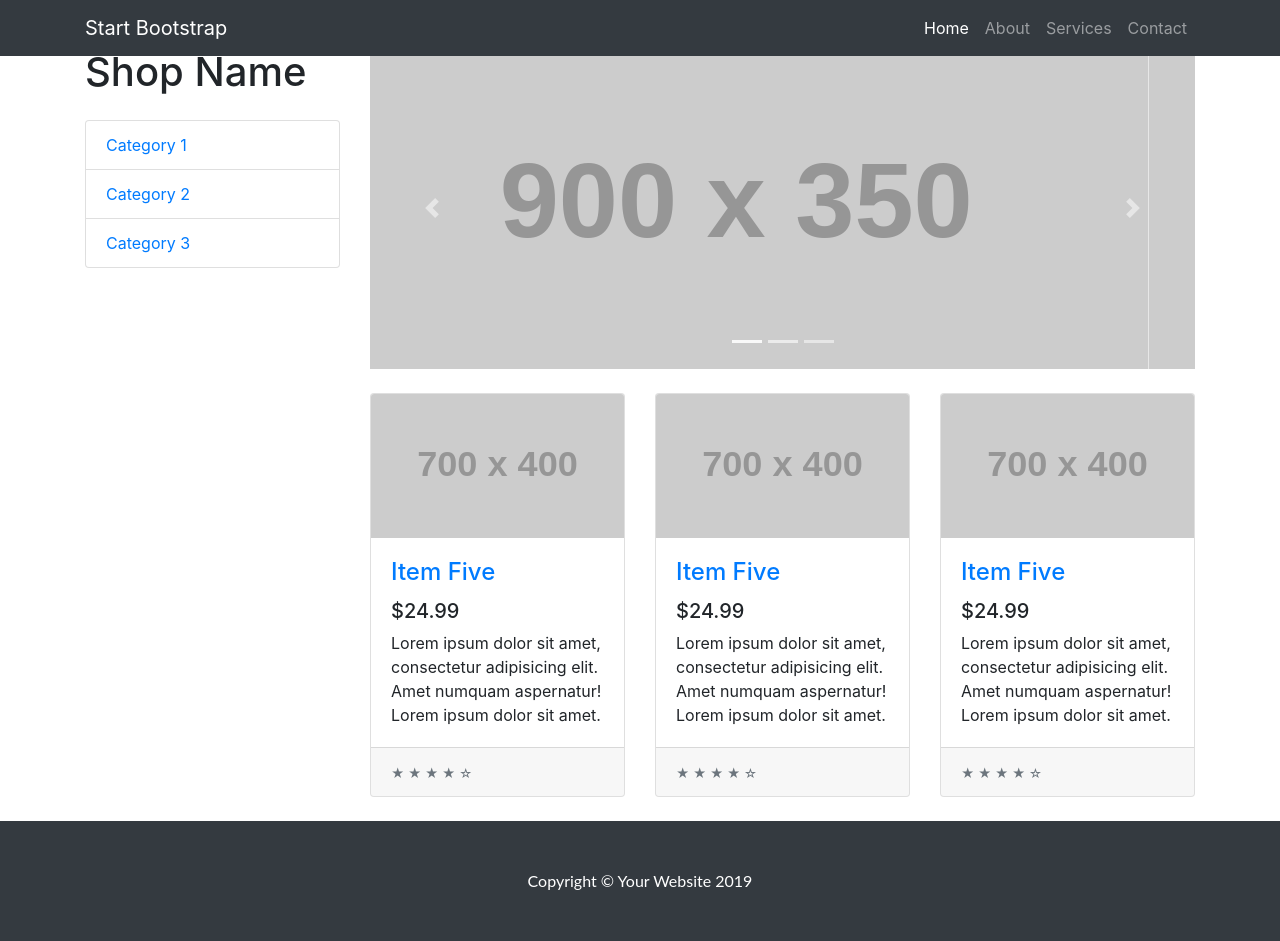
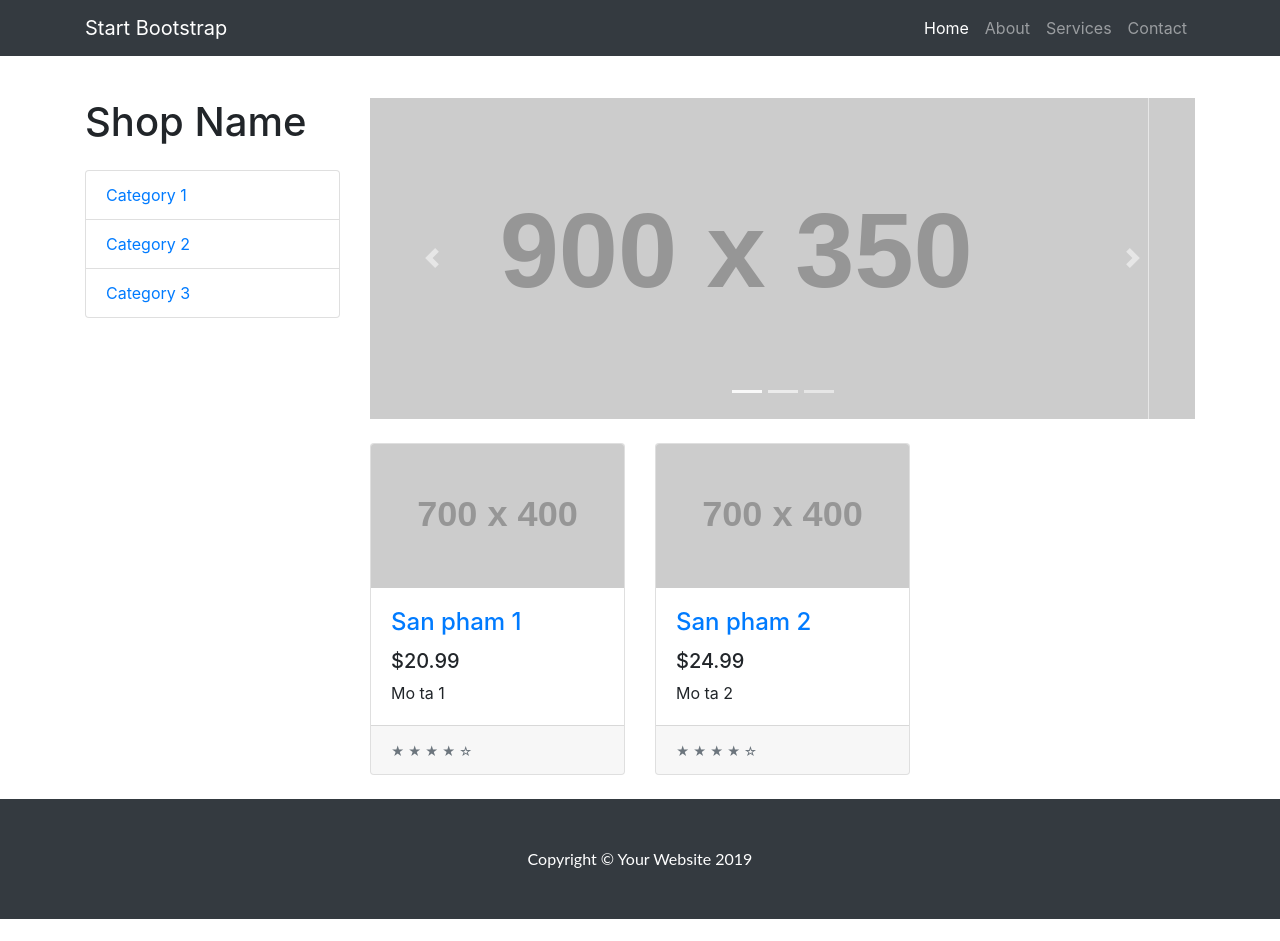
Before and after one commit to pntan2000/bai11, an Angular app: page / in a window 1280 px wide. After the commit the page ends 919 px from the top, so only its background shows below. Built offline with nearby package versions, Linux system fonts and the light colour scheme.

Commit message:
5 files modified, 2 added

```diff
--- /dev/null
+++ b/src/app/Data.ts
@@ -0,0 +1,6 @@
+import { Product } from "./Product";
+
+export const data: Product[] = [
+  {name: "San pham 1", price: 20.99, desc: "Mo ta 1"},
+  {name: "San pham 2", price: 24.99, desc: "Mo ta 2"}
+]
--- /dev/null
+++ b/src/app/Product.ts
@@ -0,0 +1,5 @@
+export class Product{
+  name: string;
+  price: number;
+  desc: string
+}
--- a/src/app/product-list/product-list.component.html
+++ b/src/app/product-list/product-list.component.html
@@ -1,5 +1,19 @@
 <div class="row">
-          <app-product  class="col-lg-4 col-md-6 mb-4"></app-product>
-          <app-product  class="col-lg-4 col-md-6 mb-4"></app-product>
-          <app-product  class="col-lg-4 col-md-6 mb-4"></app-product>
+          <div  class="col-lg-4 col-md-6 mb-4" *ngFor="let product of products">
+            <div>
+            <div class="card h-100">
+              <a href="#"><img class="card-img-top" src="https://dummyimage.com/700x400" alt=""></a>
+              <div class="card-body">
+                <h4 class="card-title">
+                  <a href="#">{{product.name}}</a>
+                </h4>
+                <h5>${{product.price}}</h5>
+                <p class="card-text">{{product.desc}}</p>
+              </div>
+              <div class="card-footer">
+                <small class="text-muted">&#9733; &#9733; &#9733; &#9733; &#9734;</small>
+              </div>
+            </div>
+          </div>
+          </div>
 </div>
--- a/src/app/product-list/product-list.component.ts
+++ b/src/app/product-list/product-list.component.ts
@@ -1,5 +1,5 @@
 import { Component, OnInit } from '@angular/core';
-
+import {data} from "../Data";
 @Component({
   selector: 'app-product-list',
   templateUrl: './product-list.component.html',
@@ -11,5 +11,5 @@ export class ProductListComponent implements OnInit {
 
   ngOnInit() {
   }
-
+products = data;
 }
--- a/src/app/product/product.component.html
+++ b/src/app/product/product.component.html
@@ -1,6 +1,6 @@
 <div>
             <div class="card h-100">
-              <a href="#"><img class="card-img-top" src="http://placehold.it/700x400" alt=""></a>
+              <a href="#"><img class="card-img-top" src="https://dummyimage.com/700x400" alt=""></a>
               <div class="card-body">
                 <h4 class="card-title">
                   <a href="#">Item Five</a>
--- a/src/app/slide/slide.component.html
+++ b/src/app/slide/slide.component.html
@@ -6,13 +6,13 @@
           </ol>
           <div class="carousel-inner" role="listbox">
             <div class="carousel-item active">
-              <img class="d-block img-fluid" src="http://placehold.it/900x350" alt="First slide">
+              <img class="d-block img-fluid" src="https://dummyimage.com/900x350" alt="First slide">
             </div>
             <div class="carousel-item">
-              <img class="d-block img-fluid" src="http://placehold.it/900x350" alt="Second slide">
+              <img class="d-block img-fluid" src="https://dummyimage.com/900x350" alt="Second slide">
             </div>
             <div class="carousel-item">
-              <img class="d-block img-fluid" src="http://placehold.it/900x350" alt="Third slide">
+              <img class="d-block img-fluid" src="https://dummyimage.com/900x350" alt="Third slide">
             </div>
           </div>
           <a class="carousel-control-prev" href="#carouselExampleIndicators" role="button" data-slide="prev">
--- a/src/styles.css
+++ b/src/styles.css
@@ -1 +1,4 @@
 /* Add application styles & imports to this file! */
+body{
+  padding-top: 25px;
+}
```
